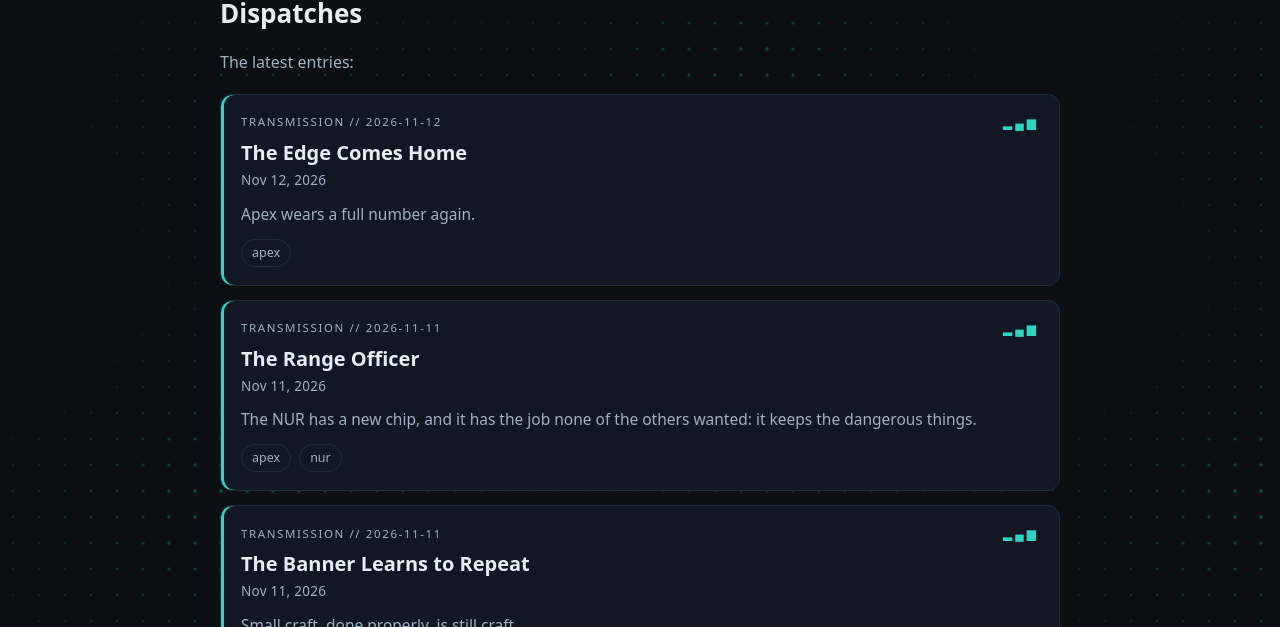
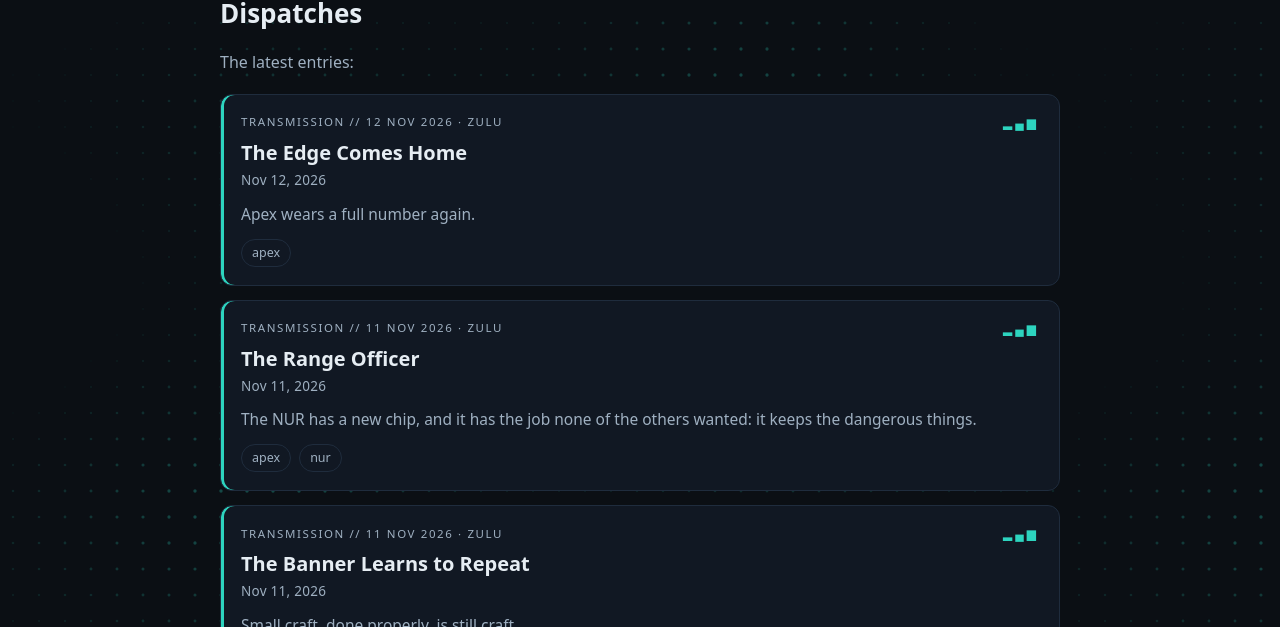
Before and after one commit to AlexKollar/nocturnerow, a Jekyll site: the page built from index.html, in a window 1280 px wide and 900 px high, scrolled down 1718 px. Shown: the part 146-773 px from the top of the window. Built offline with Jekyll 4.4.1, drawn with Linux system fonts in a browser that asks for light colours.

Commit message:
Pia gets a terminal-only hidden page; transmissions stamped in Zulu (cards, post pages, Signals DTG)

```diff
--- a/_layouts/default.html
+++ b/_layouts/default.html
@@ -206,6 +206,7 @@ mbic:function(){return CMDS.moonbeam();},
 bukowski:function(){print('An old SaintsSec tradition. Opening it…');setTimeout(function(){window.location.href='/bukowski.html';},1000);return '';},
 spoon:function(){return 'There is no spoon. There is only the Mesh — and it bends for the paired.';},
 gibson:function(){return 'THE GIBSON — the machine every hacker of a certain age dreamed of touching.\nThe Row built its own instead: two nodes, one dark road, and a door marked 004.';},
+pia:function(){print('Unit № 001 answers to her name. Opening her file…');setTimeout(function(){window.location.href='/pia.html';},1000);return '';},
 
 manifesto:function(){print('You did not hear it from me.');print('Opening the unlisted frequency…');setTimeout(function(){window.location.href='/manifesto.html';},1000);return '';}
 };
--- a/_layouts/post.html
+++ b/_layouts/post.html
@@ -6,7 +6,7 @@ layout: default
 <p style="margin-top:36px"><a href="/blog.html" style="text-decoration:none">← All Dispatches</a></p>
 <p class="txhead">TRANSMISSION // NOCTURNE ROW — FILED FROM THE NIGHT SHIFT</p>
 <h1 style="font-size:34px;line-height:1.2;margin-bottom:0">{{ page.title }}</h1>
-<div class="meta">{{ page.date | date: "%b %-d, %Y" }}{% if page.tags %} · {{ page.tags | join: " · " }}{% endif %}</div>
+<div class="meta">{{ page.date | date: "%d %b %Y" | upcase }} · ZULU{% if page.tags %} · {{ page.tags | join: " · " }}{% endif %}</div>
 {{ content }}
 </article>
 </main>
--- a/apex.html
+++ b/apex.html
@@ -40,7 +40,8 @@ if(!list.length){box.appendChild(el('article','post')).appendChild(el('p','excer
 list.forEach(function(r){
 var a=el('article','post');
 var tx=el('div','tx');
-tx.appendChild(el('span',null,'TRANSMISSION // '+(r.published_at||'').slice(0,10)));
+var dtg='';if(r.published_at){var d=new Date(r.published_at),M=['JAN','FEB','MAR','APR','MAY','JUN','JUL','AUG','SEP','OCT','NOV','DEC'],p=function(n){return (n<10?'0':'')+n;};dtg=p(d.getUTCDate())+p(d.getUTCHours())+p(d.getUTCMinutes())+'Z '+M[d.getUTCMonth()]+' '+String(d.getUTCFullYear()).slice(2);}
+tx.appendChild(el('span',null,'TRANSMISSION // '+dtg));
 var sig=el('span','sig',r.prerelease?'EDGE':'STABLE');tx.appendChild(sig);a.appendChild(tx);
 var h=el('h3','ptitle');var link=el('a',null,r.name||r.tag_name);link.href=r.html_url;h.appendChild(link);a.appendChild(h);
 var body=(r.body||'').replace(/[#>*`_]/g,'').replace(/\s+/g,' ').trim();
--- a/blog.html
+++ b/blog.html
@@ -11,7 +11,7 @@ permalink: /blog.html
 <hr>
 <div class="posts">
 {% for post in site.posts %}
-<article class="post"><div class="tx"><span>TRANSMISSION // {{ post.date | date: "%Y-%m-%d" }}</span><span class="sig">▂▄▆</span></div><h3 class="ptitle"><a href="{{ post.url }}">{{ post.title }}</a></h3><div class="meta">{{ post.date | date: "%b %-d, %Y" }}</div><p class="excerpt">{{ post.excerpt | strip_html | strip_newlines | truncate: 200 }}</p>{% if post.tags %}<div class="tagrow">{% for tag in post.tags %}<a class="tagchip" href="/tags.html#{{ tag }}">{{ tag }}</a>{% endfor %}</div>{% endif %}</article>
+<article class="post"><div class="tx"><span>TRANSMISSION // {{ post.date | date: "%d %b %Y" | upcase }} · ZULU</span><span class="sig">▂▄▆</span></div><h3 class="ptitle"><a href="{{ post.url }}">{{ post.title }}</a></h3><div class="meta">{{ post.date | date: "%b %-d, %Y" }}</div><p class="excerpt">{{ post.excerpt | strip_html | strip_newlines | truncate: 200 }}</p>{% if post.tags %}<div class="tagrow">{% for tag in post.tags %}<a class="tagchip" href="/tags.html#{{ tag }}">{{ tag }}</a>{% endfor %}</div>{% endif %}</article>
 {% endfor %}
 </div>
 </main>
--- a/index.html
+++ b/index.html
@@ -55,7 +55,7 @@ layout: default
 <p>The latest entries:</p>
 <div class="posts">
 {% for post in site.posts limit:3 %}
-<article class="post"><div class="tx"><span>TRANSMISSION // {{ post.date | date: "%Y-%m-%d" }}</span><span class="sig">▂▄▆</span></div><h3 class="ptitle"><a href="{{ post.url }}">{{ post.title }}</a></h3><div class="meta">{{ post.date | date: "%b %-d, %Y" }}</div><p class="excerpt">{{ post.excerpt | strip_html | strip_newlines | truncate: 160 }}</p>{% if post.tags %}<div class="tagrow">{% for tag in post.tags %}<a class="tagchip" href="/tags.html#{{ tag }}">{{ tag }}</a>{% endfor %}</div>{% endif %}</article>
+<article class="post"><div class="tx"><span>TRANSMISSION // {{ post.date | date: "%d %b %Y" | upcase }} · ZULU</span><span class="sig">▂▄▆</span></div><h3 class="ptitle"><a href="{{ post.url }}">{{ post.title }}</a></h3><div class="meta">{{ post.date | date: "%b %-d, %Y" }}</div><p class="excerpt">{{ post.excerpt | strip_html | strip_newlines | truncate: 160 }}</p>{% if post.tags %}<div class="tagrow">{% for tag in post.tags %}<a class="tagchip" href="/tags.html#{{ tag }}">{{ tag }}</a>{% endfor %}</div>{% endif %}</article>
 {% endfor %}
 </div>
 <p style="margin-top:18px"><a class="btn solid" href="/blog.html">All Dispatches →</a></p>
--- a/robots.txt
+++ b/robots.txt
@@ -5,6 +5,7 @@ User-agent: *
 Allow: /
 Disallow: /manifesto.html
 Disallow: /bukowski.html
+Disallow: /pia.html
 
 # The manifesto is not unlisted because it is secret.
 # It is unlisted because it is earned. Find the terminal.
```
Also changed, not shown: pia.html (added, +23 -0 lines).
